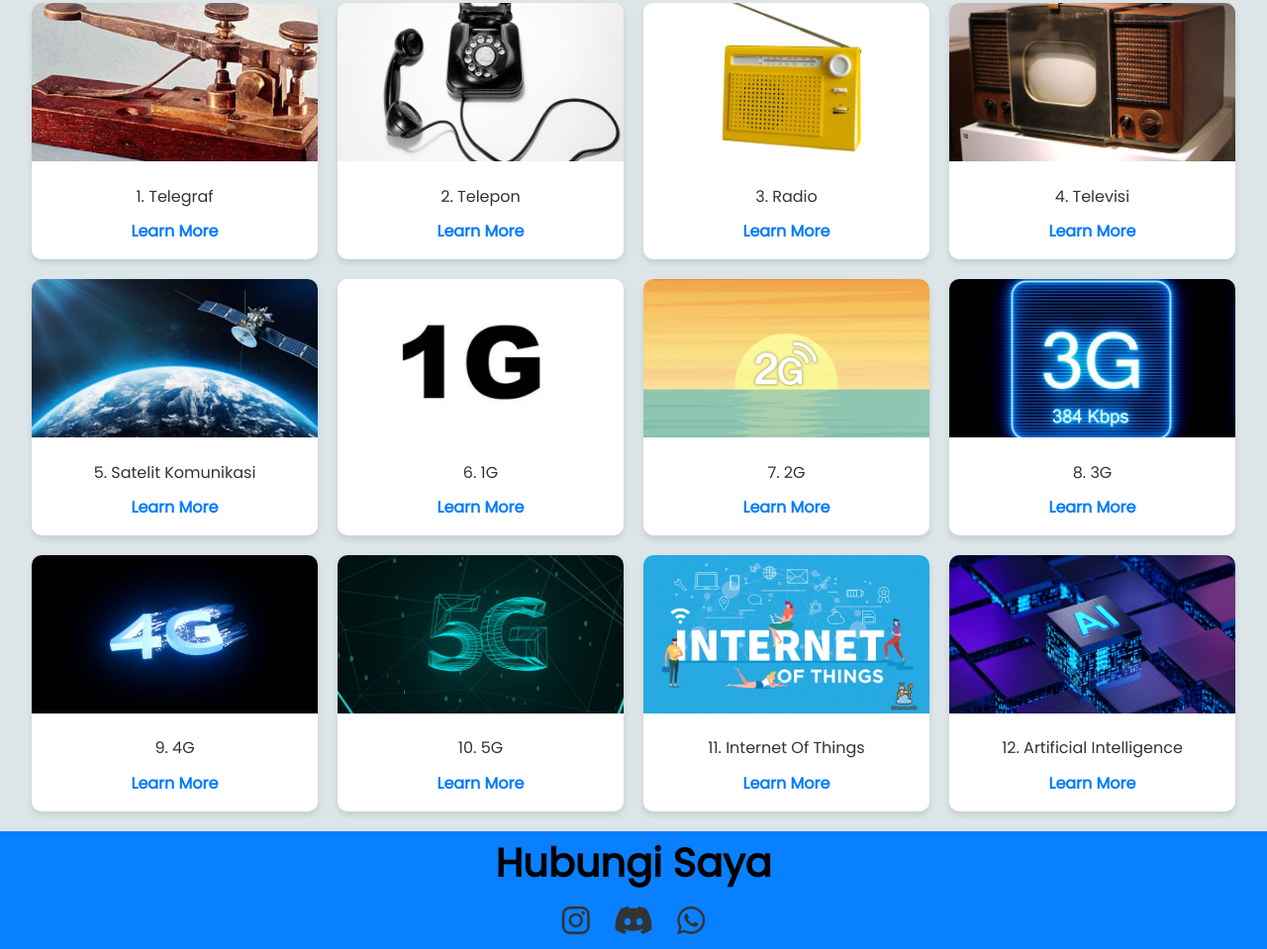
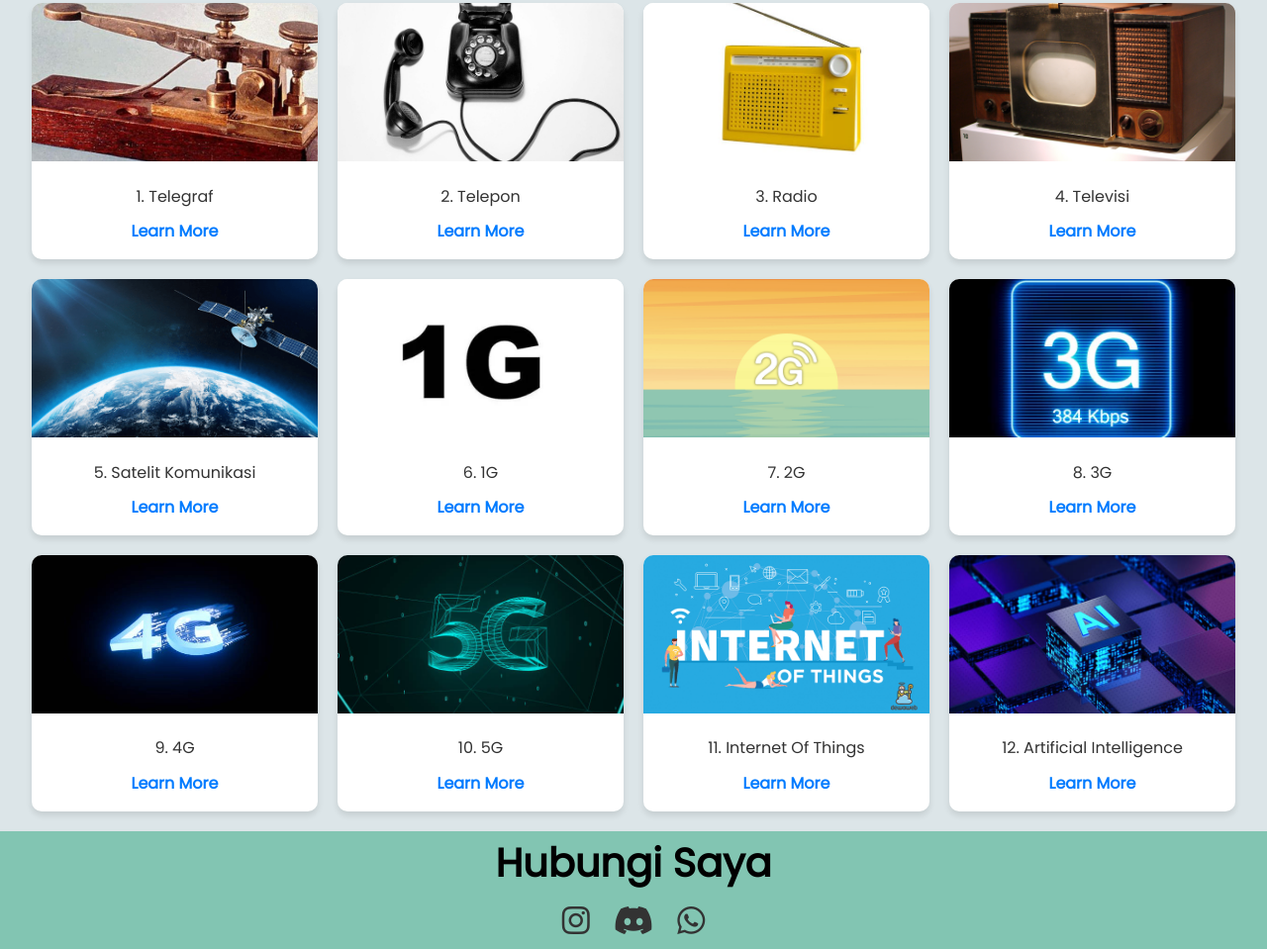
Before and after one commit to Putrasz/Perkembangan-Teknologi-Telekomunikasi, a plain HTML site: page index.html in a window 1280 px wide. Shown: the part 753-1712 px from the top of the page at 99% size. Drawn offline with Linux system fonts and the light colour scheme.

Commit message:
change on footer bg color

```diff
--- a/style/style.css
+++ b/style/style.css
@@ -324,7 +324,7 @@ button:hover a {
 }
 
 .contact-container {
-  background-color: #0980ff;
+  background-color: #82c5b2;
 }
 
 .contact-text {
```
